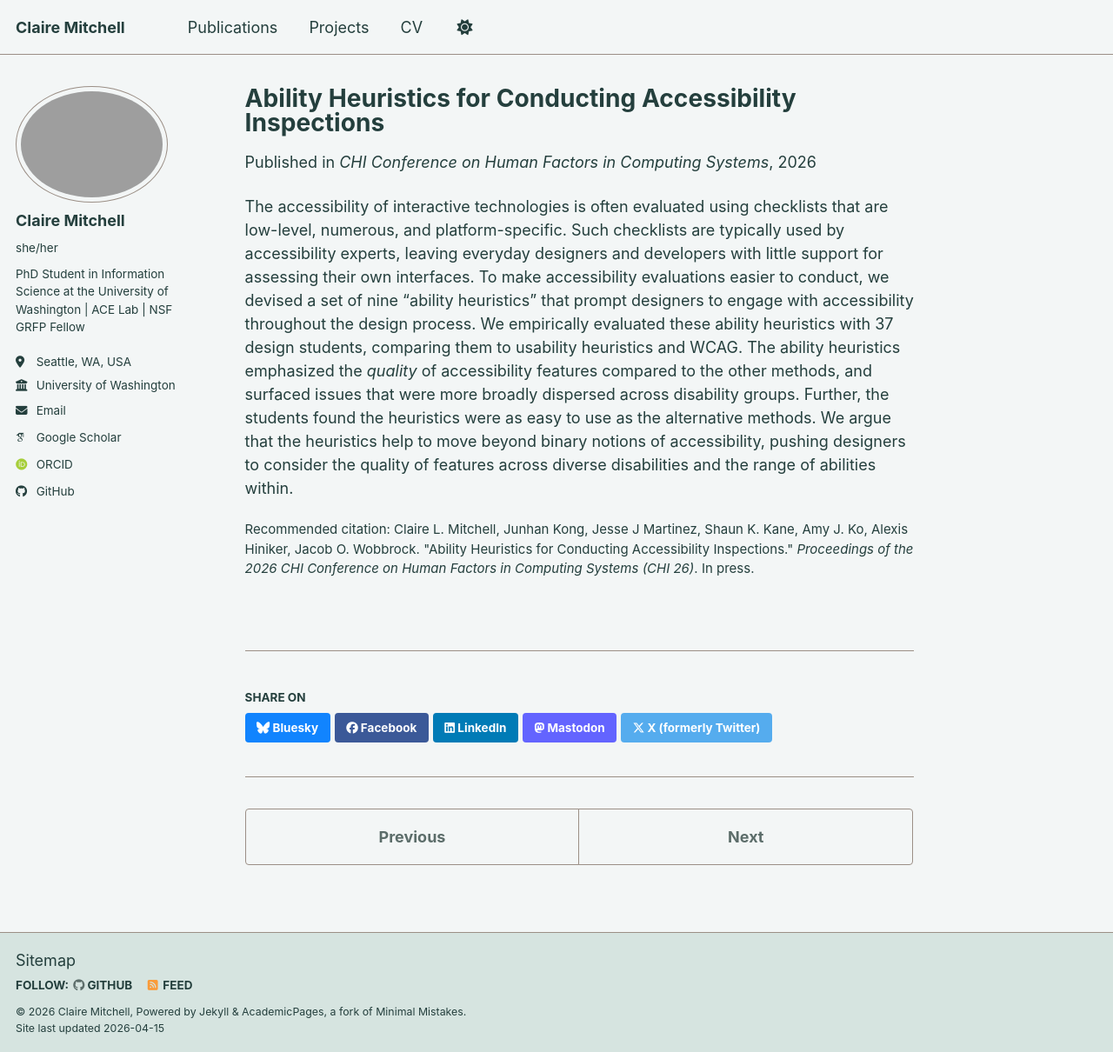
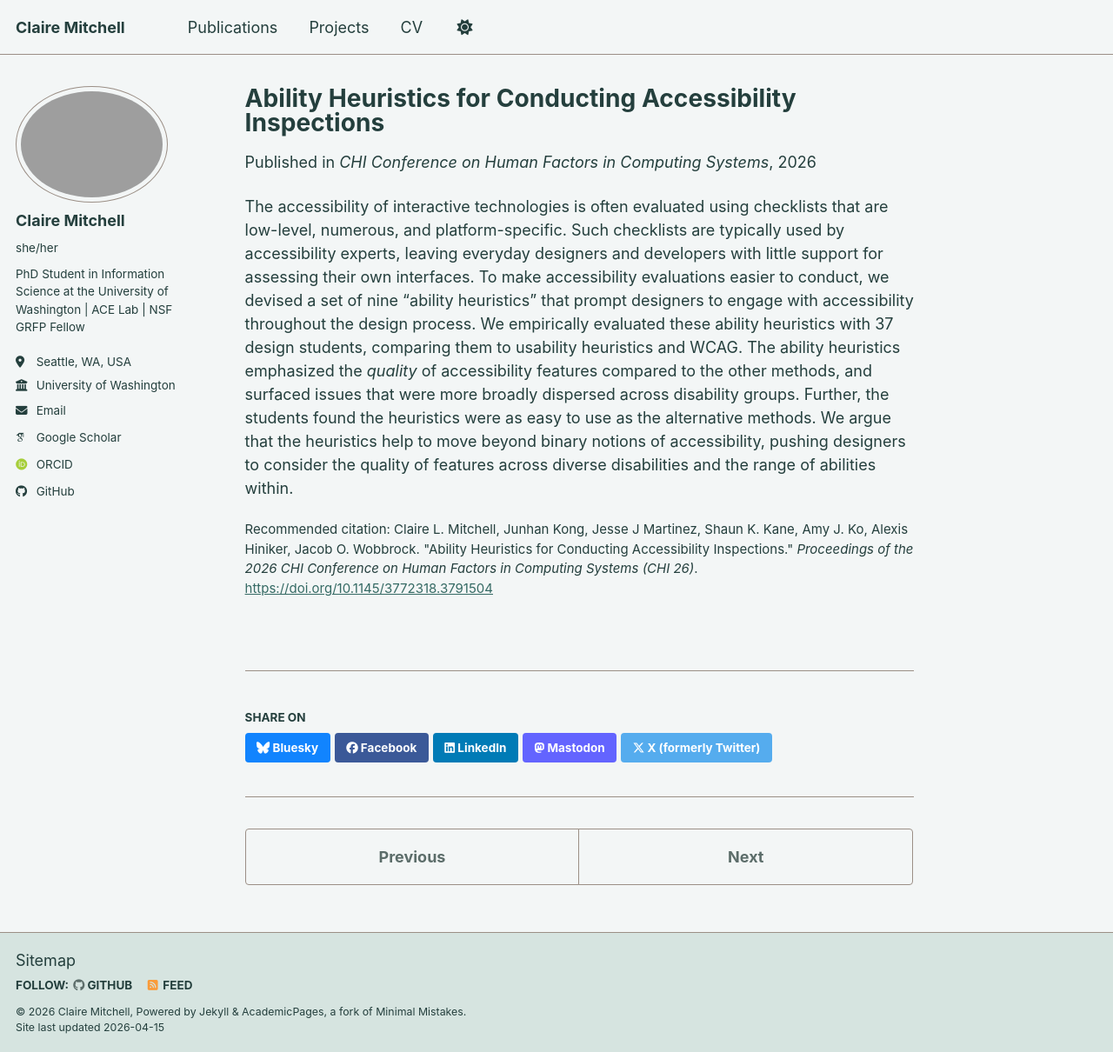
Before and after one commit to clairem2520/clairem2520.github.io, a Jekyll site: the page built from _publications/ability_heuristics.md, in a window 1280 px wide and 1210 px high. Shown: the whole window at 87% size. Built offline with Jekyll 4.4.1, drawn with Linux system fonts in a browser that asks for light colours; some web fonts are replaced; a script bundle is joined from its source files by our own code; library files that are not in the unit come from our copies.

Commit message:
abilit heuristics project page update

```diff
--- a/_publications/ability_heuristics.md
+++ b/_publications/ability_heuristics.md
@@ -9,6 +9,6 @@ venue: 'CHI Conference on Human Factors in Computing Systems'
 slidesurl: #'https://academicpages.github.io/files/slides1.pdf'
 paperurl: #'https://academicpages.github.io/files/paper1.pdf'
 bibtexurl: #'https://academicpages.github.io/files/bibtex1.bib'
-citation: 'Claire L. Mitchell, Junhan Kong, Jesse J Martinez, Shaun K. Kane, Amy J. Ko, Alexis Hiniker, Jacob O. Wobbrock. &quotAbility Heuristics for Conducting Accessibility Inspections.&quot; <i>Proceedings of the 2026 CHI Conference on Human Factors in Computing Systems (CHI 26)</i>. In press.'
+citation: 'Claire L. Mitchell, Junhan Kong, Jesse J Martinez, Shaun K. Kane, Amy J. Ko, Alexis Hiniker, Jacob O. Wobbrock. &quotAbility Heuristics for Conducting Accessibility Inspections.&quot; <i>Proceedings of the 2026 CHI Conference on Human Factors in Computing Systems (CHI 26)</i>. <a href="https://doi.org/10.1145/3772318.3791504">https://doi.org/10.1145/3772318.3791504</a>'
 ---
 The accessibility of interactive technologies is often evaluated using checklists that are low-level, numerous, and platform-specific. Such checklists are typically used by accessibility experts, leaving everyday designers and developers with little support for assessing their own interfaces. To make accessibility evaluations easier to conduct, we devised a set of nine “ability heuristics” that prompt designers to engage with accessibility throughout the design process. We empirically evaluated these ability heuristics with 37 design students, comparing them to usability heuristics and WCAG. The ability heuristics emphasized the <i>quality</i> of accessibility features compared to the other methods, and surfaced issues that were more broadly dispersed across disability groups. Further, the students found the heuristics were as easy to use as the alternative methods. We argue that the heuristics help to move beyond binary notions of accessibility, pushing designers to consider the quality of features across diverse disabilities and the range of abilities within.
```
Also changed, not shown: _projects/ability_heuristics.md (+3 -1 lines).
